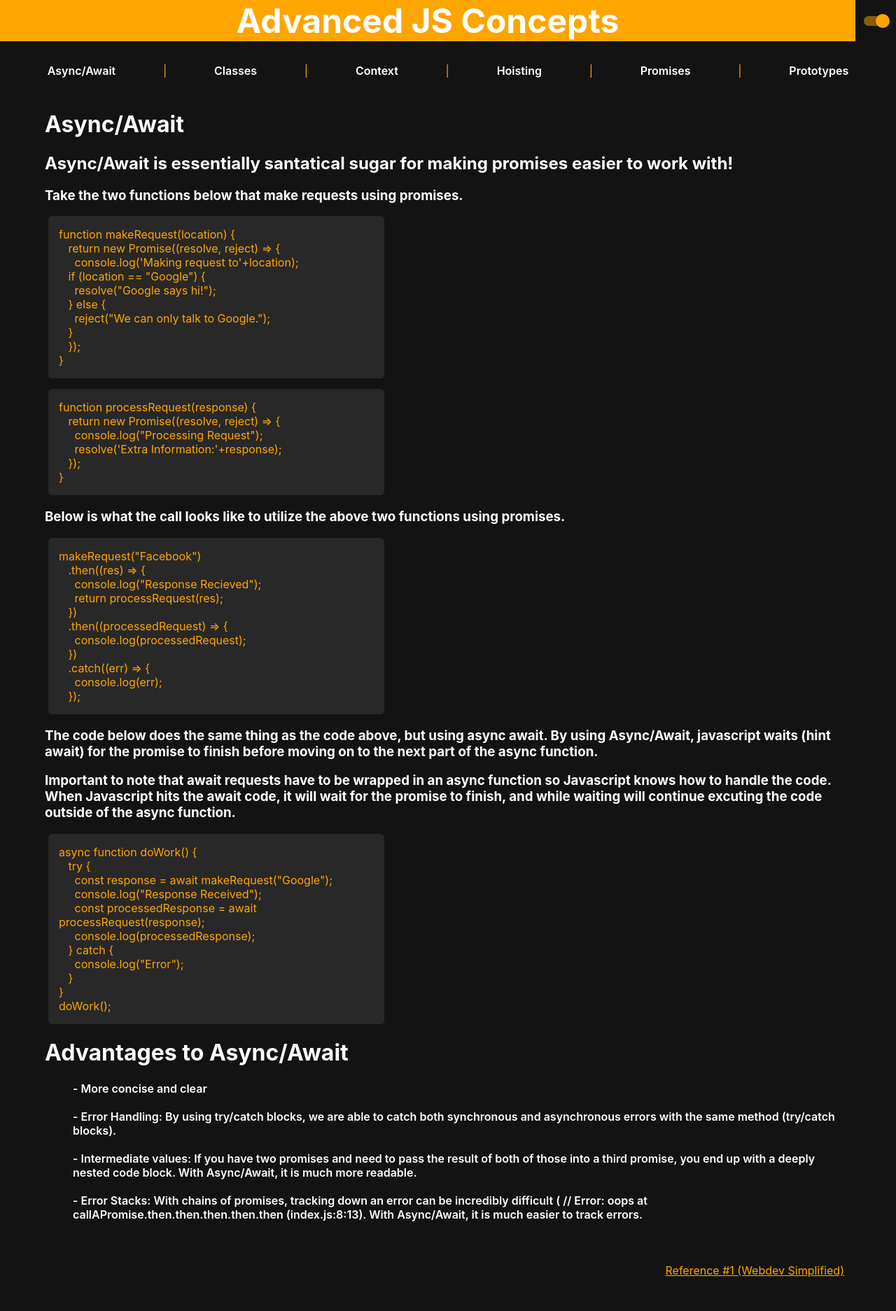
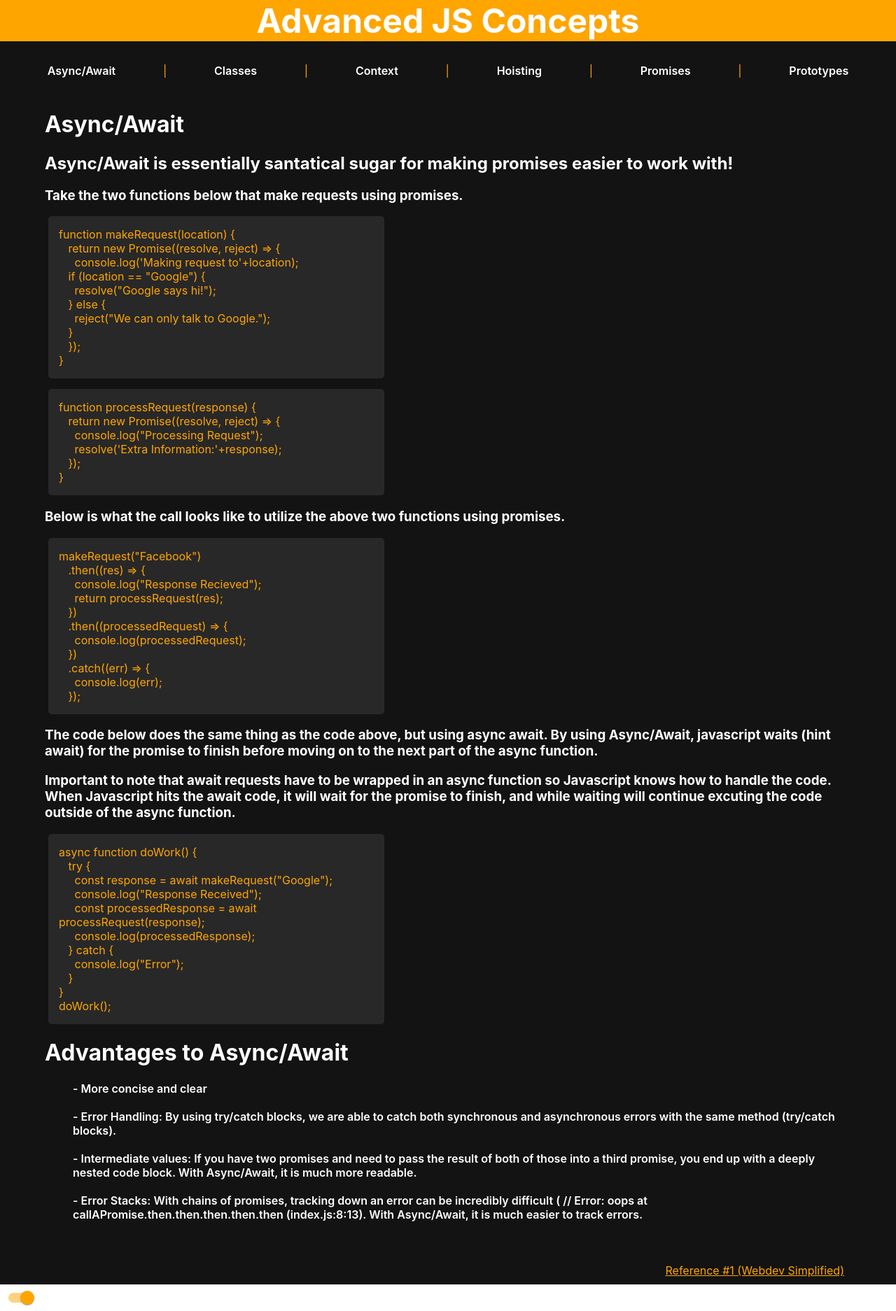
Before and after one commit to DKBoston15/advancedjsconcepts, a React (Create React App) app: page / in a window 1280 px wide. Shown: the whole page at 70% size. Before the commit the page ends 1836 px from the top, so only its background shows below. Built offline with nearby package versions, Linux system fonts and the light colour scheme.

Commit message:
Small Mobile Changes

```diff
--- a/src/App.css
+++ b/src/App.css
@@ -10,7 +10,6 @@ body {
 .headerContainer {
     display: flex;
     align-items: center;
-    margin-top: -32px;
 }
 .header {
     color: var(--main);
@@ -18,7 +17,7 @@ body {
     font-size: 3rem;
     padding-top: 15px 0px 15px 0px;
     background: var(--secondary);
-    flex: 8;
+    width: 100%;
 }
 h1,
 h3 {
@@ -26,8 +25,6 @@ h3 {
 }
 .mainContent {
     padding: 2% 5% 0% 5%;
-}
-.themeSwitch {
 }
 
 .linkContainer {
@@ -40,3 +37,6 @@ a {
     padding: 10px;
     color: var(--secondary);
 }
+.footer {
+    background: var(--main);
+}
--- a/src/App.js
+++ b/src/App.js
@@ -49,8 +49,10 @@ function App() {
 
     return (
         <div className="App">
-            <div className="headerContainer">
-                <h1 className="header">Advanced JS Concepts</h1>
+            <h1 className="header">Advanced JS Concepts</h1>
+            <MainMenu setContent={setContent} />
+            <MainContentContainer content={content} />
+            <div className="footer">
                 <PurpleSwitch
                     checked={state.checkedA}
                     onChange={handleChange}
@@ -59,9 +61,6 @@ function App() {
                     className="themeSwitch"
                 />
             </div>
-
-            <MainMenu setContent={setContent} />
-            <MainContentContainer content={content} />
         </div>
     );
 }
```
Also changed, not shown: 1 other file (tests, documents, lock files or other folders).
